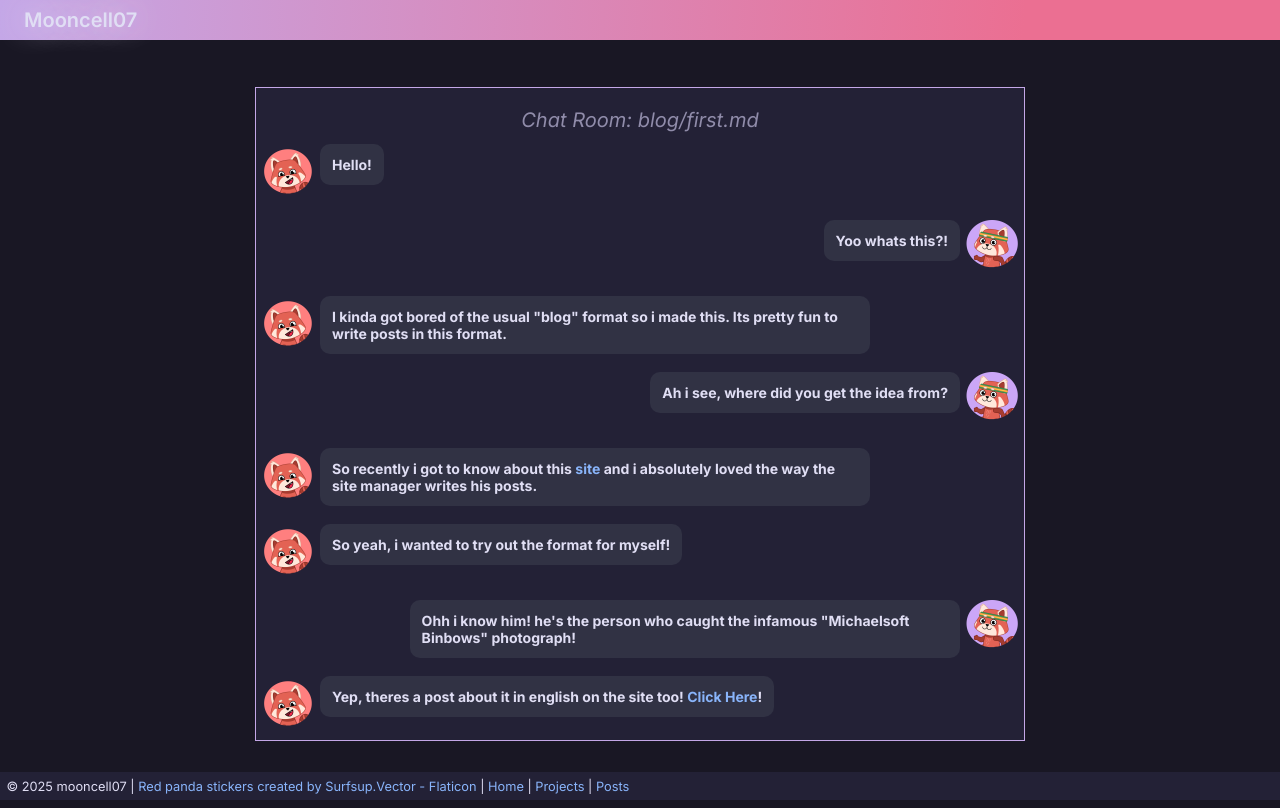
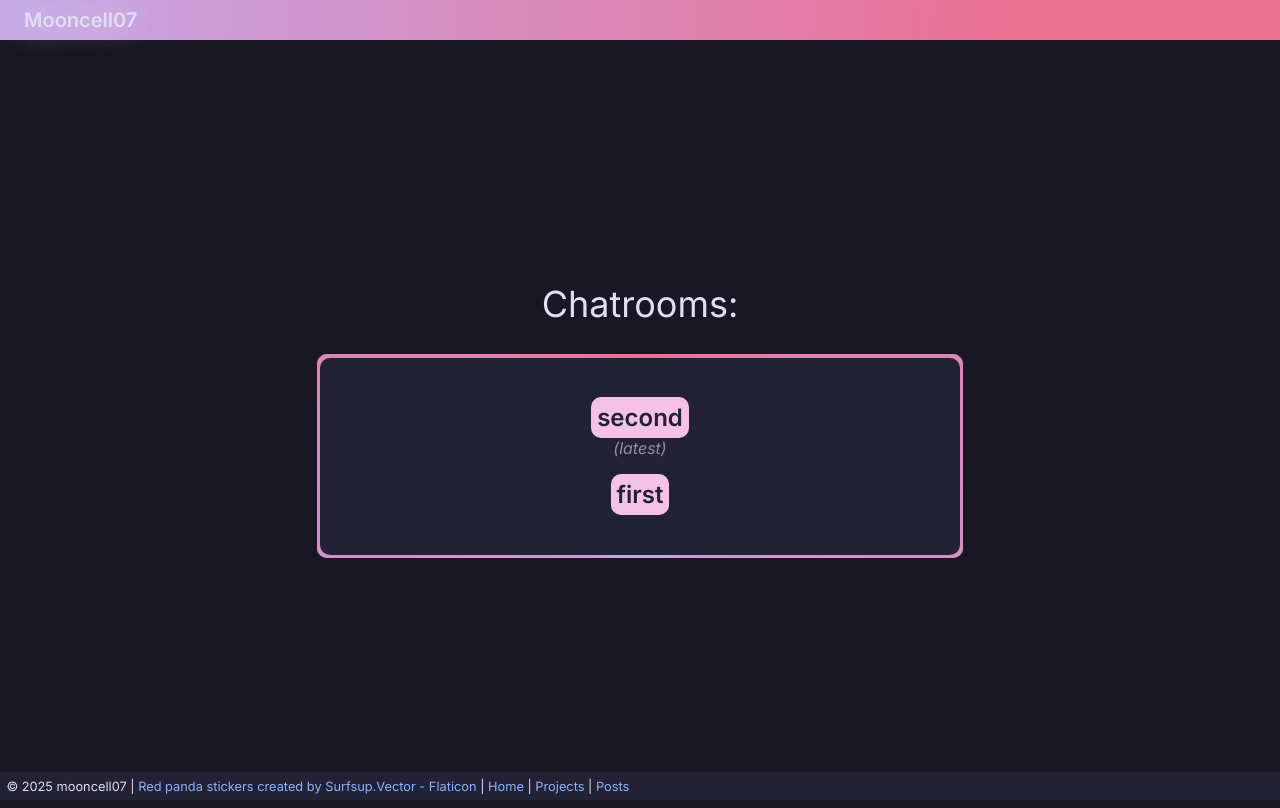
Before and after one commit to mooncell07/site, a SvelteKit app: page /Posts in a window 1280 px wide. Built offline with nearby package versions, Linux system fonts and the light colour scheme; a web font is replaced by a local one.

Commit message:
add posts page

```diff
--- a/blog/first.md
+++ b/blog/first.md
@@ -1,3 +1,5 @@
+@0
+
 # 0: Hello!
 # 1: Yoo whats this?!
 # 0: I kinda got bored of the usual "blog" format so i made this. Its pretty fun to write posts in this format.
--- /dev/null
+++ b/blog/second.md
@@ -0,0 +1 @@
+@1
--- a/src/app.css
+++ b/src/app.css
@@ -78,3 +78,61 @@ a {
   align-items: center;
   flex: 1;
 }
+
+.container-title {
+  font-size: 2.25em;
+}
+
+.container-content {
+  padding-top: 1em;
+  font-size: 1em;
+  max-width: 55%;
+}
+
+@media screen and (max-width: 768px) {
+  .container-content {
+    max-width: 95%;
+  }
+}
+
+.index {
+  display: flex;
+  flex-direction: column;
+  justify-content: center;
+  align-items: center;
+  background: var(--color-overlay);
+  width: 50%;
+  height: 25%;
+  margin-top: 2em;
+  border-radius: 10px;
+  position: relative;
+  padding-top: 0.5em;
+  padding-bottom: 0.5em;
+}
+
+.index::after,
+.index::before {
+  content: "";
+  position: absolute;
+  height: 100%;
+  width: 100%;
+  background-image: conic-gradient(from var(--angle), var(--color-nav1), var(--color-nav2), var(--color-nav1));
+  z-index: -1;
+  padding: 0.2em;
+  border-radius: 10px;
+  animation: 5s spin linear infinite;
+}
+
+.index-entry {
+  display: flex;
+  flex-direction: column;
+  justify-content: center;
+  align-items: center;
+  padding: 0.5em;
+}
+
+.index-comment {
+  color: var(--color-muted);
+  font-size: 1em;
+  font-style: italic;
+}
--- a/src/lib/index.js
+++ /dev/null
@@ -1 +0,0 @@
-// place files you want to import through the `$lib` alias in this folder.
--- a/src/routes/+error.svelte
+++ b/src/routes/+error.svelte
@@ -30,7 +30,7 @@
 
 <div class="error-container">
 
-  <img src="assets/red-panda-log.png" alt="" width=150vh height=150vh>
+  <img src="/assets/red-panda-log.png" alt="" width=150vh height=150vh>
   <div class="error-content">
     <status>{page.status}</status>
     {page.error.message}
--- a/src/routes/Posts/+page.server.js
+++ b/src/routes/Posts/+page.server.js
@@ -1,18 +1,28 @@
-import { marked } from 'marked';
 import fs from 'fs';
 import path from 'path';
 
-function getLines(filePathStr) {
-    const filePath = path.resolve(filePathStr);
-    const markdown = fs.readFileSync(filePath, 'utf-8');
-    const html = marked.parse(markdown);
-    return html.split("\n")
-}
+export function load({ params }) {
+    let files = fs.readdirSync("blog/")
+    let blogs = []
 
-export function load({ params }) {
-    const lines = getLines("blog/first.md");
+    for (let file of files){
+        let data = fs.readFileSync("blog/" + file, "utf-8").split("\n");
+        if ((data.length > 0) && (data[0].startsWith("@"))){
+            let header = data[0].slice(1);
+
+            try{
+                blogs.push([file, parseInt(header)])
+            } catch (error) {
+                console.log(error)
+            }
+        } else {
+            console.log("Following Blog is either empty or doesnt have the @ header: " +file);
+        }
+
+    }
+    blogs.sort((v1, v2) => {if (v1[1] < v2[1]) return 1; if (v1[1] > v2[1]) return -1;});
+
     return {
-        "lines": lines,
-        "name": "blog/first.md"
+        blogs
     };
 }
--- a/src/routes/Posts/+page.svelte
+++ b/src/routes/Posts/+page.svelte
@@ -1,108 +1,43 @@
 <script>
-
 	let { data } = $props();
-
-	function clean(line){
-		let index = line.indexOf(":");
-		return "<h3>" + line.substring(index+1, line.length);
+	function clean_blog_name(name){
+		return name.replace(".md", "");
 	}
 
-		function is_main(line){
-			let struct = line.split(":", 2);
-			return struct[0][4] == "0";
+	function build_blog_url(qname){
+		return "/Posts/" + qname;
 	}
 
 </script>
 
 <style>
-	.posts-container{
-		display: flex;
-		flex-direction: column;
-		justify-content: center;
-		align-items: center;
-		align-content: center;
-		flex: 1;
-	}
-
-	.posts-main{
-		margin-top: 3em;
-		margin-bottom: 3em;
-		display: flex;
-		flex-direction: column;
-		justify-content: center;
-		width: 90vw;
-		height: 100%;
-		background-color: var(--color-overlay);
-		outline: 0.1em solid var(--color-nav2);
-}
-	.posts-title{
-		padding-top: 1em;
-		font-size: 1.25em;
-		font-style: italic;
-		color: var(--color-muted);
-	}
-
-	.sub-entry{
-		display: flex;
-		max-width: 80%;
-		margin-top: 0.75em;
-	}
-
-	.text {
-  	background-color: var(--color-surface);
-		color: var(--color-text);
- 		padding: 1em;
+.index-item {
+  background-color: var(--color-projects2);
+  color: var(--color-overlay);
+  font-size: 1.5em;
+  font-weight: 600;
+  padding: 0.25em;
   border-radius: 10px;
-		height: max-content;
-
-		font-size: 0.75em;
-	}
-
-	img {
-		height: 2em;
-		width: 2em;
-	}
-
-  @media screen and (min-width: 768px) {
-  	.posts-main {
-  		width: 60vw;
-  		height: 100%;
-  	}
-    img {
-    	height: 4em;
-    	width: 4em;
-    }
 }
 </style>
 
-
-<div class="posts-container">
-	<div class="posts-main">
-		<center class="posts-title">Chat Room: {data.name}</center>
-		{#each data.lines as l, i}
-			{#if l.startsWith("<h1>")}
-				{#if is_main(l)}
-					<div class="sub-entry">
-						<img src="assets/red-panda-smiling.png" alt="">
-						<div class="text">
-							{@html clean(l)}
-						</div>
+<div class="container">
+<div class="container-title">
+	Chatrooms:
 </div>
 
-				{:else}
-					<div class="sub-entry" style="justify-content: right;max-width: 100%;padding-left: 20%;">
-						<div class="text">
-							{@html clean(l)}
+	<div class="index">
+	{#each data.blogs as b, i}
+		<div class="index-entry">
+		<a href={build_blog_url(b[0])}>
+			<div class="index-item">{clean_blog_name(b[0])}
 			</div>
-						<img src="assets/red-panda-running.png" alt="">
+		</a>
+		{#if (i == 0)}
+				<div class="index-comment">(latest)</div>
+		{/if}
 		</div>
-
-				{/if}
-
-			{/if}
-
 	{/each}
-
 	</div>
 
 </div>
```
Also changed, not shown: src/routes/+page.svelte (+1 -58 lines), src/routes/Posts/[slug]/+page.server.js (added, +26 -0 lines), src/routes/Posts/[slug]/+page.svelte (added, +116 -0 lines), static/assets/red-panda-smile.png (deleted), static/assets/svelte.svg (deleted). Lines whose indentation alone changed are shown as unchanged.
